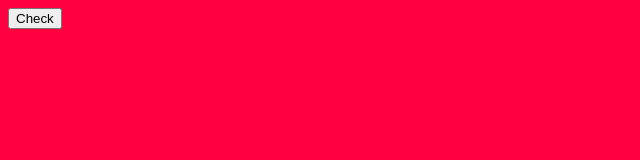
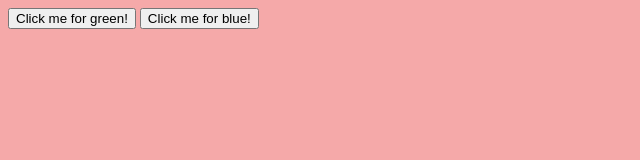
Before and after one commit to wydra76yan/FirstJS, a plain HTML site: page index.html in a window 1280 px wide. Shown: the whole page, without its empty margins (0-640 px from the left). Drawn offline with Linux system fonts and the light colour scheme.

Commit message:
Play with colors

```diff
--- a/ForAlert.js
+++ b/ForAlert.js
@@ -1,12 +1,17 @@
-// var message;
 // message = 'Hello';
 // alert(message);
 // var que = prompt('How u do', 123);
 // alert('Du ' + que + ' Fo')
- document.body.style.background = '#FF0040';
+document.body.style.background = '#F5A9A9';
 // alert( location.href );
 function countCliks() {
     for(var i=1; i<=3; i++) {
         alert("Number of click " + i);
     }
 }
+function handl1() {
+    document.body.style.background='#58FA58'
+}
+function handl2() {
+    document.body.style.background='#58ACFA'
+}
--- a/index.html
+++ b/index.html
@@ -6,6 +6,7 @@
 </head>
 <body>
   <script src="ForAlert.js"></script>
-  <input type="button" onclick="countCliks()" value="Check" />
+  <button id='elem1' type="button" onclick="handl1()"> Click me for green! </button>
+  <button id='elem2' type="button" onclick="handl2()"> Click me for blue! </button>
 </body>
 </html>
```
